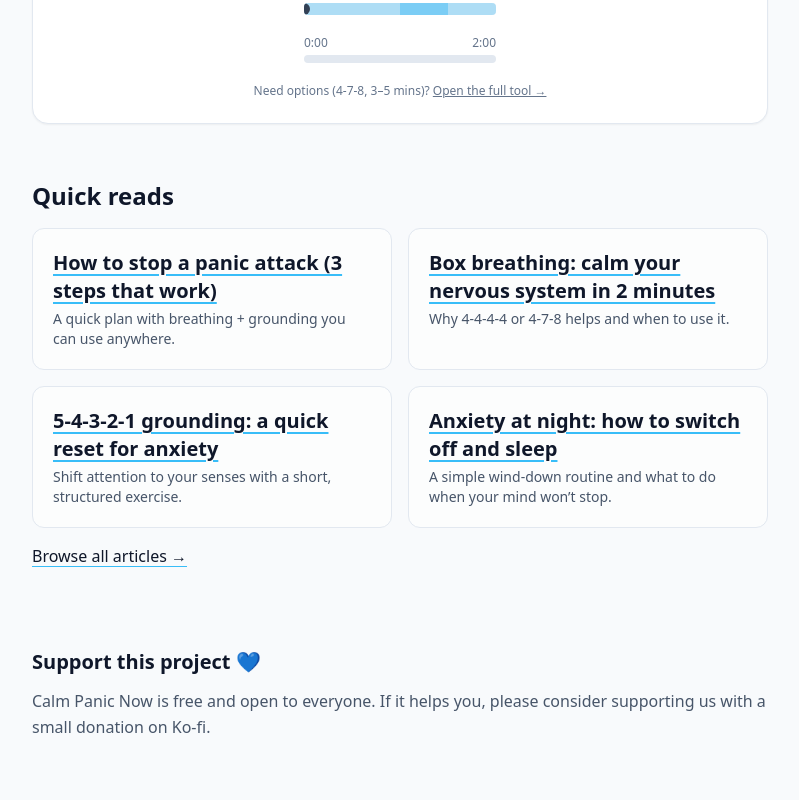
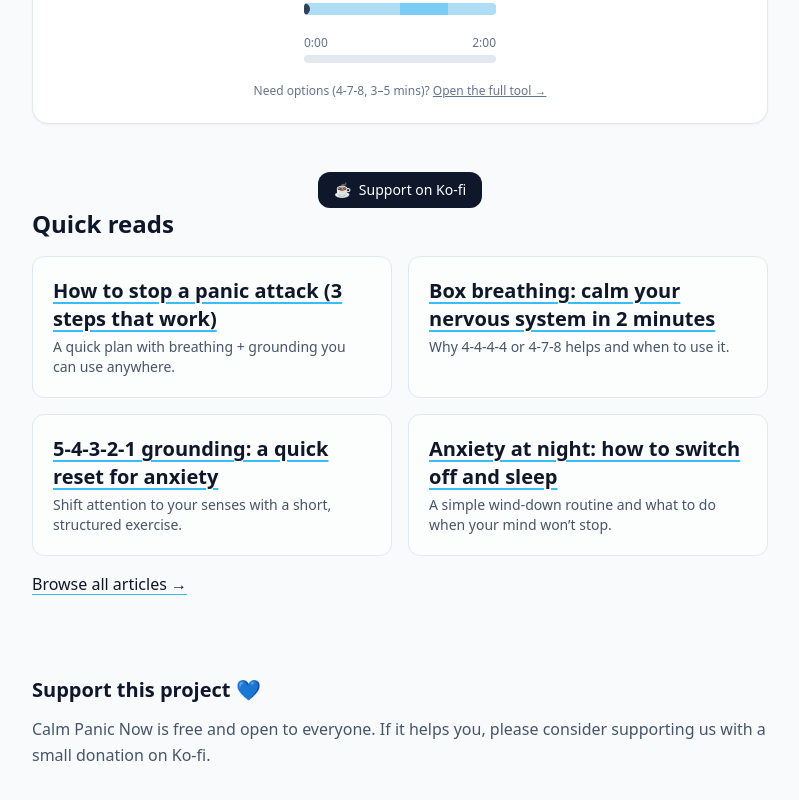
Before and after one commit to JiriTill/calm-panic-now, a Next.js app: page / in a window 1280 px wide. Shown: the part 805-1605 px from the top of the page, without its empty margins (240-1039 px from the left). Built offline with nearby package versions, Linux system fonts and the light colour scheme.

Commit message:
Update KoFiSmallButton.tsx

```diff
--- a/src/app/ui/KoFiSmallButton.tsx
+++ b/src/app/ui/KoFiSmallButton.tsx
@@ -1,35 +1,16 @@
-"use client";
-import Script from "next/script";
-import { useCallback, useRef } from "react";
-
-declare global {
-  // eslint-disable-next-line @typescript-eslint/no-explicit-any
-  var kofiwidget2: any;
-}
-
+// FILE: src/app/ui/KoFiSmallButton.tsx
 export default function KoFiSmallButton() {
-  const drawn = useRef(false);
-
-  const onLoad = useCallback(() => {
-    if (drawn.current) return;
-    try {
-      // your label, brand color and Ko-fi code:
-      window.kofiwidget2.init("Support us on Ko-fi", "#72a4f2", "T6T31JW6G3");
-      window.kofiwidget2.draw();
-      drawn.current = true;
-    } catch {}
-  }, []);
-
   return (
-    <>
-      {/* Ko-fi renders the button right where this <Script> sits */}
-      <Script
-        src="https://storage.ko-fi.com/cdn/widget/Widget_2.js"
-        strategy="afterInteractive"
-        onLoad={onLoad}
-      />
-      {/* Optional: a tiny spacer so the button isn't glued to elements above it */}
-      <div style={{ marginTop: 8 }} />
-    </>
+    <a
+      href="https://ko-fi.com/calmpanicnow"
+      target="_blank"
+      rel="noopener noreferrer"
+      className="inline-flex items-center gap-2 px-4 py-2 rounded-xl bg-slate-900 text-white
+                 dark:bg-slate-100 dark:text-slate-900 text-sm smooth hover:opacity-90"
+      aria-label="Support us on Ko-fi"
+    >
+      <span>☕</span>
+      <span>Support on Ko-fi</span>
+    </a>
   );
 }
```
